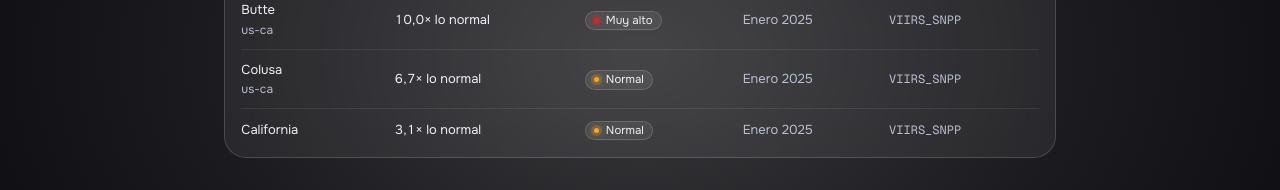
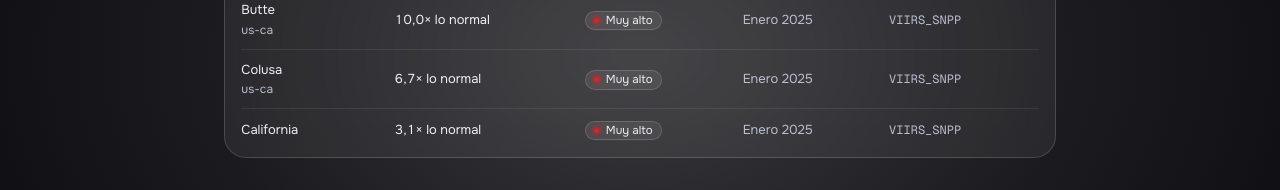
Before and after one commit to LuisGCamacho/KINDRA-Nasa-Space-Challengue-Hackathon, a Next.js app in the folder web/: page /alertas in a window 1280 px wide. Shown: the part 345-535 px from the top of the page. Built offline with nearby package versions, Linux system fonts and the light colour scheme; no server answers; the database is empty.

Commit message:
fix(alertas): nivel y umbrales desde la API; eslint ignora el worker de MapLibre

```diff
--- a/web/eslint.config.mjs
+++ b/web/eslint.config.mjs
@@ -14,6 +14,8 @@ const eslintConfig = defineConfig([
   "next-env.d.ts",
   // Archivos de Cesium que genera scripts/copy-cesium.mjs: no son código del equipo.
   "public/cesium/**",
+  // Worker de MapLibre que copia scripts/copy-maplibre-worker.mjs: tampoco es código del equipo.
+  "public/maplibre/**",
 ]),
 ]);
 
--- a/web/src/components/alerts/ZoneAlertRow.tsx
+++ b/web/src/components/alerts/ZoneAlertRow.tsx
@@ -1,16 +1,17 @@
 "use client";
 
 import { useZone } from "@/hooks/queries";
-import { useLevel } from "@/hooks/useLevel";
 import { monthLabel, ratio } from "@/lib/format";
 import type { Alert } from "@/lib/types";
 import { LevelBadge } from "@/components/ui/LevelBadge";
+import { NO_FIRE_MOST_YEARS } from "@/components/panels/DiagnosisPanel";
 
-/** Una zona en alerta: cuánto más que lo normal, desde cuándo y con qué satélite. */
+/**
+ * Una zona en alerta: cuánto más que lo normal, desde cuándo y con qué satélite. El nivel es el
+ * de la API, que ya usa los umbrales de Ajustes y la regla de 10 celdas-día (`useZoneAlerts`).
+ */
 export function ZoneAlertRow({ alert }: { alert: Alert }) {
   const zone = useZone(alert.zone);
-  // Sin cociente (sin fuego en años anteriores) vale el nivel de la API: Muy alto.
-  const level = useLevel(alert.ratio) ?? alert.level;
 
   return (
     <tr>
@@ -19,9 +20,11 @@ export function ZoneAlertRow({ alert }: { alert: Alert }) {
         {zone?.parent && <span className="text-[12px] text-muted">{zone.parent}</span>}
       </td>
       <td className="py-3 pr-4 tabular-nums">
-        {alert.ratio === null ? "Sin fuego en ese mes en años anteriores" : `${ratio(alert.ratio)} lo normal`}
+        {alert.ratio === null ? `${NO_FIRE_MOST_YEARS} (mediana 0)` : `${ratio(alert.ratio)} lo normal`}
       </td>
-      <td className="py-3 pr-4">{level && <LevelBadge level={level} compact />}</td>
+      <td className="py-3 pr-4">
+        <LevelBadge level={alert.level} compact />
+      </td>
       <td className="py-3 pr-4 text-muted">{monthLabel(alert.since)}</td>
       <td className="py-3 pr-4 font-mono text-[12px] text-muted">{alert.sensor}</td>
     </tr>
--- a/web/src/components/alerts/ZoneAlertsTable.tsx
+++ b/web/src/components/alerts/ZoneAlertsTable.tsx
@@ -2,10 +2,8 @@
 
 import { useState } from "react";
 import { useZoneAlerts } from "@/hooks/queries";
-import { levelOf } from "@/lib/levels";
 import { monthLabel } from "@/lib/format";
 import { useLensStore } from "@/store/useLensStore";
-import { useSettingsStore } from "@/store/useSettingsStore";
 import { GlassTable } from "@/components/ui/GlassTable";
 import { StatusText } from "@/components/ui/ScreenHeader";
 import { Segmented, type SegmentOption } from "@/components/ui/Segmented";
@@ -23,16 +21,11 @@ const COLUMNS = ["Zona", "Cociente", "Nivel", "Desde", "Sensor"];
 /** Zonas en Alto o Muy alto en el mes de la lupa (la tabla de KINDRA 3). */
 export function ZoneAlertsTable() {
   const month = useLensStore((state) => state.month);
-  const { high, veryHigh } = useSettingsStore();
   const [filter, setFilter] = useState<Filter>("todas");
+  // La API ya devuelve solo zonas en Alto o Muy alto, calculadas con los umbrales de Ajustes.
   const { data: alerts, isPending, error } = useZoneAlerts(month);
 
-  const visible = (alerts ?? []).filter((alert) => {
-    // Sin cociente (sin fuego en años anteriores) vale el nivel de la API: Muy alto.
-    const level = alert.ratio === null ? alert.level : levelOf(alert.ratio, high, veryHigh);
-    const inAlert = level === "Alto" || level === "Muy alto";
-    return inAlert && (filter === "todas" || level === filter);
-  });
+  const visible = (alerts ?? []).filter((alert) => filter === "todas" || alert.level === filter);
 
   return (
     <div className="flex flex-col gap-3">
```
